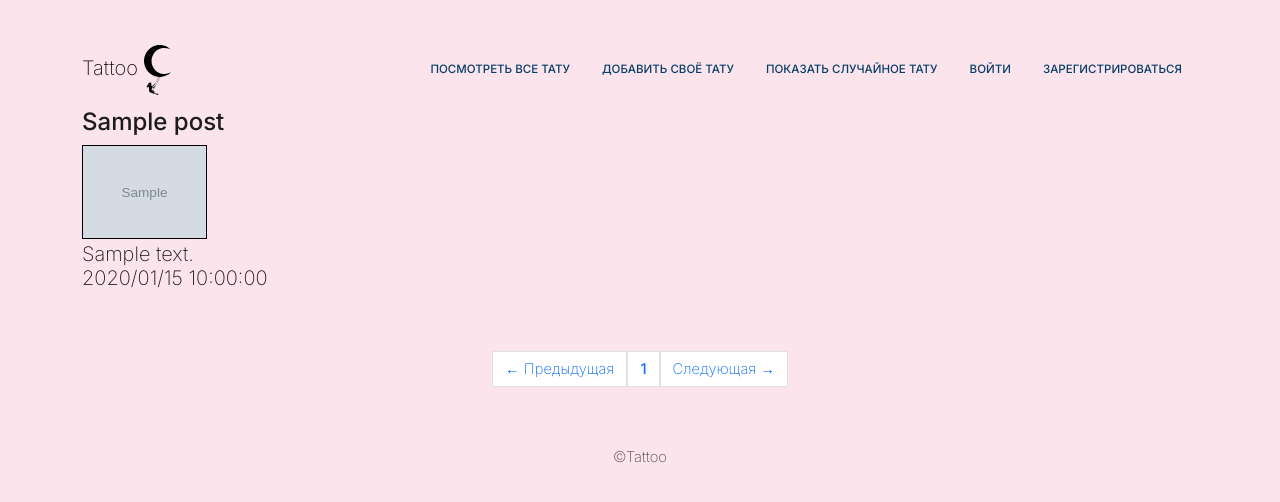
After one commit to SkaDin/site, a Flask app: page /user_posts/1 in a window 1280 px wide. The commit adds this page. Shown: the top 502 px of the page. Run offline with Flask 3, Linux system fonts and the light colour scheme; tables that the repository leaves empty hold one stand-in row (values such as "Sample post"); grey boxes marked "Sample" are stand-in pictures; some libraries are stand-ins or nearby versions.

Commit message:
added link, all_posts, users_posts etc

```diff
--- a/app/forms.py
+++ b/app/forms.py
@@ -9,9 +9,9 @@ from constants import IMAGES
 class PostForm(FlaskForm):
     """Форма для создания поста."""
     title = StringField(
-        'Введите название тату',
+        'Введите название тату(17 символов)',
         validators=[DataRequired(message='Поле обязательное!'),
-                    Length(1, 124)]
+                    Length(1, 17)]
     )
     text = TextAreaField(
         'Всё что хочется рассказать',
--- a/app/models.py
+++ b/app/models.py
@@ -6,7 +6,7 @@ from app import db
 class Post(db.Model):
     """Модель постов."""
     id = db.Column(db.Integer, primary_key=True)
-    title = db.Column(db.String(124), nullable=False)
+    title = db.Column(db.String(17), nullable=False)
     image = db.Column(db.String(128))
     text = db.Column(db.Text, unique=True)
     timestamp = db.Column(
--- a/app/routes.py
+++ b/app/routes.py
@@ -77,4 +77,19 @@ def add_posts():
 @app.route('/all_posts', methods=['GET', 'POST'])
 def all_posts():
     """Функция для вывода постов."""
-    pass
+    page = request.args.get('page', 1, type=int)
+    posts = Post.query.paginate(page=page, per_page=12)
+    return render_template('all_posts.html', posts=posts)
+
+
+@app.route('/user_posts/<int:user_id>', methods=['GET', 'POST'])
+def users_posts(user_id: int): # noqa
+    """Переводит на страницу юзера."""
+    page = request.args.get('page', 1, type=int)
+    posts = Post.query.filter_by(
+        user_id=user_id
+    ).paginate(page=page, per_page=12)
+    return render_template(
+        'user_posts.html',
+        posts=posts
+    )
--- a/app/static/css/style.css
+++ b/app/static/css/style.css
@@ -530,3 +530,13 @@ li{
 a{
   text-decoration:none;
 }
+.row {
+  display: flex;
+  flex-wrap: wrap;
+  justify-content: space-between;
+}
+
+.col-md-4 {
+  width: 32%;
+  margin-bottom: 20px;
+}
--- a/app/templates/footer.html
+++ b/app/templates/footer.html
@@ -1,33 +1,3 @@
-<footer id="footer">
-  <div class="container">
-    <div class="row">
-      <div class="col-12 col-lg-5">
-        <div class="social-links">
-          <h5>Подписаться</h5>
-          <img src="" alt="">
-          <div class="social-icons">
-            <li><a href=""><i class="fa-brands fa-facebook-f"></i>Facebook</a></li>
-            <li><a href=""><i class="fa-brands fa-instagram"></i>Instagram</a></li>
-            <li><a href=""><i class="fa-brands fa-linkedin-in"></i>VK</a></li>
-          </div>
-        </div>
-      </div>
-      <div class="col-12 col-lg-5">
-        <div class="address">
-          <h5>Адрес</h5>
-          <img src="" alt="" class="img-fluid">
-          <div class="address-links">
-            <li class="address1"><i class="fa-solid fa-location-dot"></i>Местоположение</li>
-            <li><a href=""><i class="fa-solid fa-phone"></i>Телефон</a></li>
-            <li><a href=""><i class="fa-solid fa-envelope"></i>Почта</a></li>
-          </div>
-        </div>
-      </div>
-    </div>
-  </div>
+<footer class="text-center py-3">
+  <p>©Tattoo</p>
 </footer>
-  <section id="copy-right">
-    <div class="copy-right-sec"><i class="fa-solid fa-copyright"></i>
-      <a href="#">© Tattoo</a>
-    </div>
-  </section>
--- a/app/templates/header.html
+++ b/app/templates/header.html
@@ -7,6 +7,11 @@
     </a>
       <div class="d-flex justify-content-end">
         <ul class="nav nav-pills">
+          <li class="nav-item">
+            <a class="nav-link" href="{{ url_for('all_posts') }}">
+              Посмотреть все тату
+            </a>
+          </li>
           <li class="nav-item">
             <a class="nav-link" href="{{ url_for('add_posts') }}">
               Добавить своё тату
@@ -41,9 +46,9 @@
               {% else %}
               <img class="avatar" src="{{ url_for('static', filename='people_photo/' + current_user.avatar) }}" alt="user-avatar" draggable="false" style="width: 40px; height: 40px; border-radius: 50%; border: 3px solid black; margin-right: 0px;" >
               {% endif %}
-              <span class="username" style="width: 40px; height: 40px; margin-right: 0px;">
+              <a class="username" href="{{ url_for('users_posts', user_id=current_user.id) }}" style="width: 40px; height: 40px; margin-right: 0px; text-decoration: none;">
                 {{ current_user.username }}
-              </span>
+              </a>
               {% endif %}
             </div>
           </li>
--- /dev/null
+++ b/app/templates/user_posts.html
@@ -0,0 +1,50 @@
+{% extends 'base.html' %}
+{% block title %}Все тату{%endblock %}
+{% block content %}
+<script src="{{ url_for('static', filename='js/func.for.stat.js') }}"></script>
+<div class="container">
+    <div class="row">
+        {% for post in posts %}
+            <div class="col-md-4">
+                <div class="user-block">
+                    <div class="user-block">
+                        <div class="user">
+                            <h4>{{ post.title }}</h4>
+                            <img src="{{ url_for('static', filename='people_photo/' + post.image) }}" alt="User Image" class="centered-image" draggable="false" onclick="openModal('{{ url_for('static', filename='people_photo/' + post.image) }}')" />
+                            {{ post.text }}
+                            <p class="datetime">{{ post.timestamp.strftime("%Y/%m/%d %H:%M:%S") }}</p>
+                            <div id="modal" class="modal">
+                                <span class="close" onclick="closeModal()">&times;</span>
+                                <img class="modal-content" id="enlarged-photo">
+                            </div>
+                        </div>
+                    </div>
+                </div>
+            </div>
+        {% endfor %}
+    </div>
+</div>
+<div class="pagination text-center py-5 justify-content-center">
+    {% if posts.has_prev %}
+        <a href="{{ url_for('all_posts', page=posts.prev_num) }}" class="page-link">← Предыдущая</a>
+    {% else %}
+        <span class="page-link disabled">← Предыдущая</span>
+    {% endif %}
+    {% for page_num in posts.iter_pages() %}
+    {% if page_num %}
+    {% if posts.page == page_num %}
+        <a href="{{ url_for('all_posts', page=page_num) }}" class="page-link"><strong>{{ page_num }}</strong></a>
+    {% else %}
+        <a href="{{ url_for('all_posts', page=page_num) }}" class="page-link">{{ page_num }}</a>
+    {% endif %}
+    {% else %}
+        <span class="page-link">...</span>
+    {% endif %}
+    {% endfor %}
+    {% if posts.has_next %}
+        <a href="{{ url_for('all_posts', page=posts.next_num) }}" class="page-link">Следующая →</a>
+    {% else %}
+        <span class="page-link disabled">Следующая →</span>
+    {% endif %}
+</div>
+{% endblock %}
```
Also changed, not shown: app/templates/all_posts.html (added, +55 -0 lines), app/templates/index.html (+4 -3 lines), migrations/versions/c1531feb6bce_changes_post_models.py (added, +46 -0 lines).
